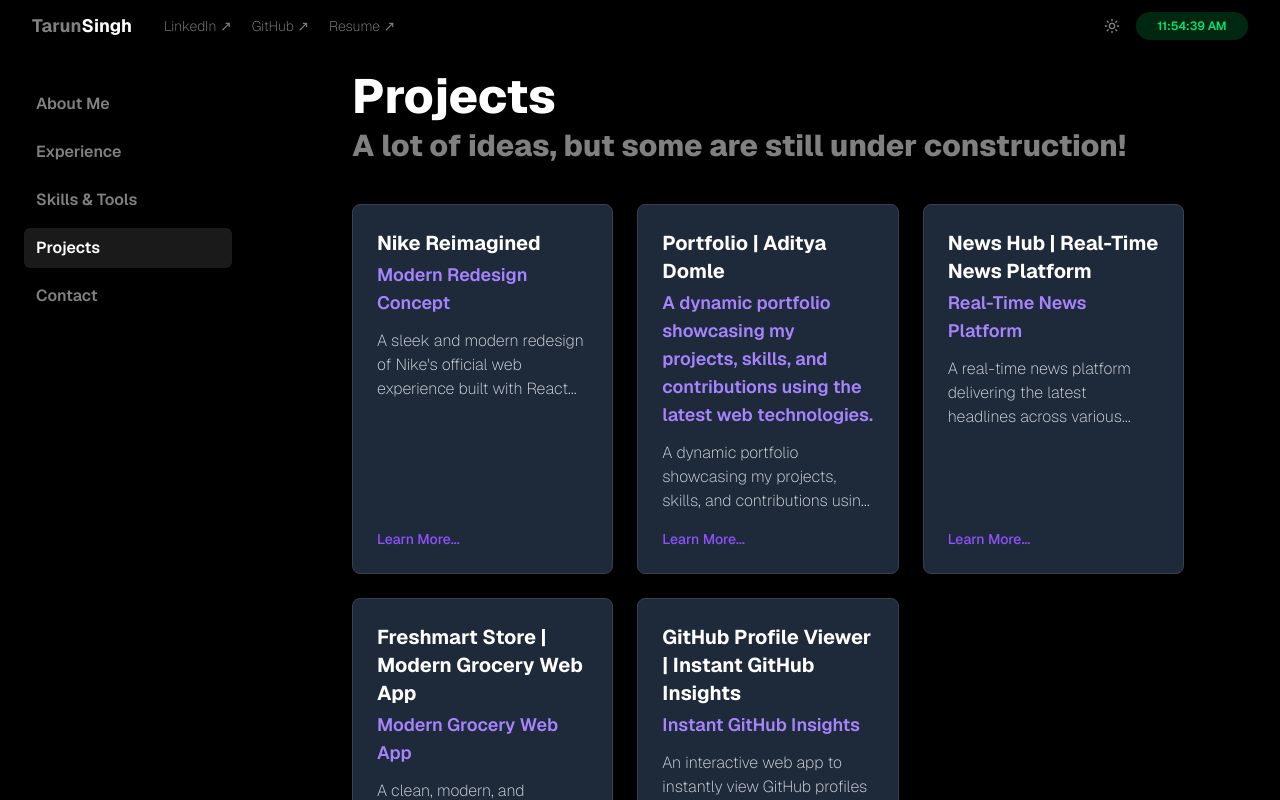
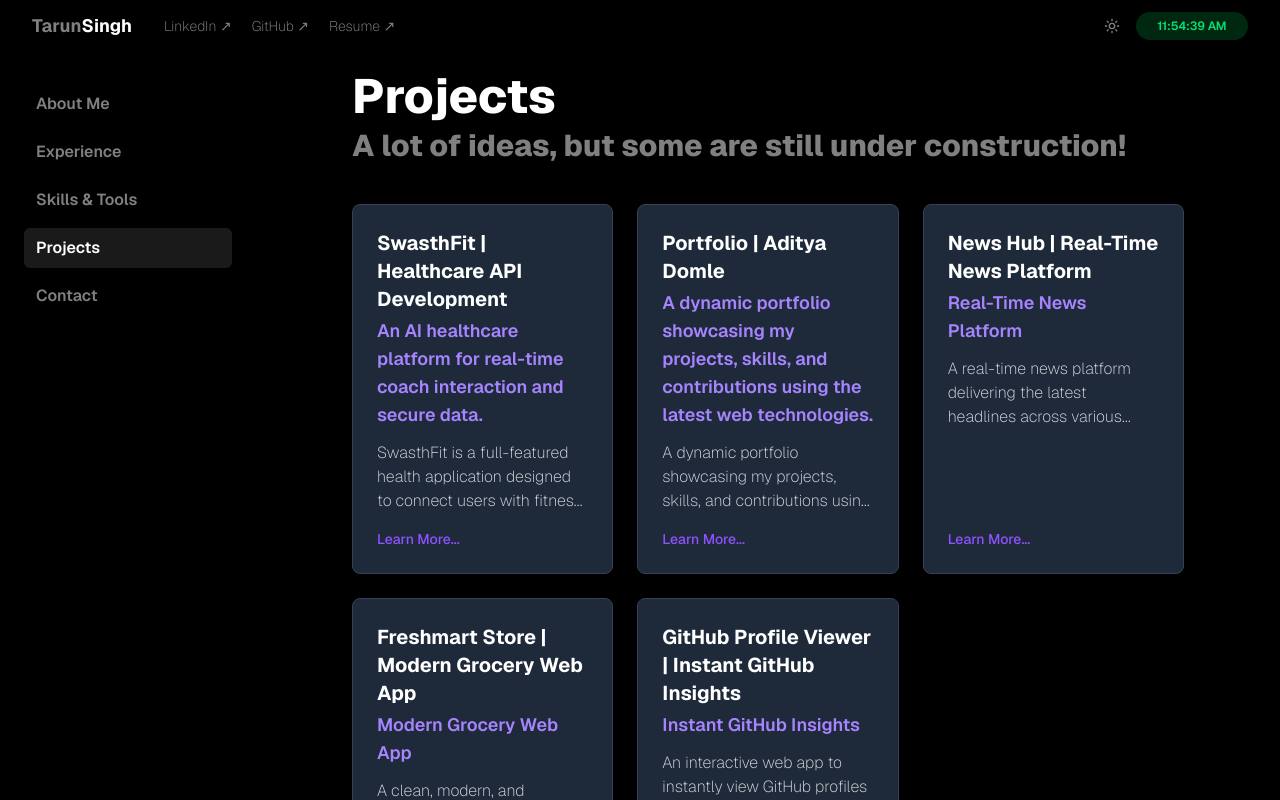
Before and after one commit to Tarunk0201/portfolio2.0, a React (Vite) app: page / in a window 1280 px wide. Both pictures are taken after a click on the button "Projects". Shown: the top 800 px of the page. Built offline with nearby package versions, Linux system fonts and the light colour scheme.

Commit message:
feat: implement project detail view and enhance project selection functionality

```diff
--- a/src/App.jsx
+++ b/src/App.jsx
@@ -9,12 +9,20 @@ import Sidebar from "./component/Sidebar";
 import AboutMe from "./component/AboutMe";
 import SkillsTools from "./component/SkillBadge";
 import Projects from "./component/ProjectCard";
+import ProjectDetail from "./component/ProjectDetail";
 import Experience from "./component/Experience";
 import Footer from "./component/Footer";
 import Contact from "./component/Contact";
 
 export default function App() {
-  const [activeSection, setActiveSection] = useState("About Me");
+  const [activeSection, setActiveSection] = useState(() => {
+    const saved = localStorage.getItem("activeSection");
+    return saved || "About Me";
+  });
+  const [selectedProject, setSelectedProject] = useState(() => {
+    const saved = localStorage.getItem("selectedProject");
+    return saved ? JSON.parse(saved) : null;
+  });
   const [sidebarOpen, setSidebarOpen] = useState(false);
   const [showMobilePopup, setShowMobilePopup] = useState(false);
 
@@ -28,6 +36,18 @@ export default function App() {
   useEffect(() => {
     window.scrollTo({ top: 0, behavior: "smooth" });
   }, [activeSection]);
+
+  useEffect(() => {
+    localStorage.setItem("activeSection", activeSection);
+  }, [activeSection]);
+
+  useEffect(() => {
+    if (selectedProject) {
+      localStorage.setItem("selectedProject", JSON.stringify(selectedProject));
+    } else {
+      localStorage.removeItem("selectedProject");
+    }
+  }, [selectedProject]);
 
   const closePopup = () => {
     setShowMobilePopup(false);
@@ -46,7 +66,19 @@ export default function App() {
       case "About Me":
         return <AboutMe setActiveSection={setActiveSection} />;
       case "Projects":
-        return <Projects setActiveSection={setActiveSection} />;
+        return (
+          <Projects
+            setActiveSection={setActiveSection}
+            setSelectedProject={setSelectedProject}
+          />
+        );
+      case "ProjectDetail":
+        return (
+          <ProjectDetail
+            setActiveSection={setActiveSection}
+            project={selectedProject}
+          />
+        );
       case "Skills & Tools":
         return <SkillsTools setActiveSection={setActiveSection} />;
       case "Experience":
--- a/src/component/ProjectCard.jsx
+++ b/src/component/ProjectCard.jsx
@@ -1,30 +1,64 @@
 import { ArrowLeft, ArrowRight } from "lucide-react";
 
 // Helper component for the individual project card
-const ProjectCard = ({ title, tagline, description, link }) => (
-  <div className="p-6 bg-gray-800 rounded-lg shadow-xl border border-gray-700 hover:border-violet-600 transition-all duration-300 flex flex-col justify-between">
+const ProjectCard = ({ title, tagline, description, onClick }) => (
+  <div
+    className="p-6 bg-gray-800 rounded-lg shadow-xl border border-gray-700 hover:border-violet-600 transition-all duration-300 flex flex-col justify-between cursor-pointer"
+    onClick={onClick}
+  >
     <div>
       <h4 className="text-xl font-bold text-white mb-1">{title}</h4>
       <p className="text-lg font-semibold text-violet-400 mb-3">{tagline}</p>
       <p className="text-gray-300 text-base mb-4 line-clamp-3">{description}</p>
     </div>
-    <a
-      href={link}
-      className="text-sm font-medium text-violet-500 hover:text-violet-400 transition-colors"
-    >
+    <div className="text-sm font-medium text-violet-500 hover:text-violet-400 transition-colors">
       Learn More...
-    </a>
+    </div>
   </div>
 );
 
-export default function Projects({ setActiveSection }) {
+export default function Projects({ setActiveSection, setSelectedProject }) {
   const projects = [
     {
-      title: "Nike Reimagined",
-      tagline: "Modern Redesign Concept",
+      title: "SwasthFit | Healthcare API Development",
+      tagline:
+        "An AI healthcare platform for real-time coach interaction and secure data.",
       description:
-        "A sleek and modern redesign of Nike's official web experience built with React and Tailwind CSS.",
-      link: "#",
+        "SwasthFit is a full-featured health application designed to connect users with fitness professionals and track detailed health metrics. As a core member of the backend team, my primary responsibility was developing and integrating critical APIs for real-time communication, video conferencing, and secure user verification to ensure a reliable and engaging user experience.",
+      link: "",
+      Role: "Backend Developer (Core APIs)",
+      subtitle:
+        "An AI healthcare platform for real-time coach interaction and secure data.",
+      techStack: [
+        "Node.js",
+        "Express",
+        "REST APIs",
+        "Firebase",
+        "Zegocloud",
+        "Edamam API",
+        "HealthKit ",
+        "Veridas.com",
+        "OTP-less Verification",
+      ],
+      features: [
+        "Used Firebase to build a real-time chat API for users and coaches.",
+        "Built secure one-on-one video calling for coaches using Zegocloud.",
+        "Implemented OTP-less backend for faster, frictionless user login.",
+        "Used a third-party API for secure user ID verification at registration.",
+        "Developed APIs to sync nutrition Edamam and steps HealthKit.",
+      ],
+      learnings: [
+        "Gained experience scaling real-time apps using FCM and Firebase.",
+        "Gained experience integrating and sanitizing health APIs Edamam, HealthKit.",
+        "Gained expertise in complex, user-friendly security flows Veridas, OTP-less.",
+      ],
+      challenges: [
+        "Architected chat for high concurrency and low latency.",
+        "Standardized all third-party APIs into one REST API for mobile.",
+        "Optimized secure OTP-less and ID verification for speed.",
+      ],
+      liveLink: "https://play.google.com/store/apps/details?id=com.swasthfit",
+      githubLink: "https://github.com/Tarunk0201/swasthfit.git",
     },
     {
       title: "Portfolio | Aditya Domle",
@@ -33,6 +67,26 @@ export default function Projects({ setActiveSection }) {
       description:
         "A dynamic portfolio showcasing my projects, skills, and contributions using the latest web technologies.",
       link: "#",
+      subtitle:
+        "A dynamic portfolio showcasing my projects, skills, and contributions using the latest web technologies.",
+      techStack: ["React.js", "Tailwind CSS", "Vite", "Framer Motion"],
+      features: [
+        "Dynamic project showcase",
+        "Skills and contributions section",
+        "Responsive design",
+        "Smooth animations",
+      ],
+      learnings: [
+        "Advanced React state management",
+        "Tailwind CSS for styling",
+        "Vite for fast development",
+      ],
+      challenges: [
+        "Optimizing performance for large content",
+        "Ensuring cross-browser compatibility",
+      ],
+      liveLink: "#",
+      githubLink: "#",
     },
     {
       title: "News Hub | Real-Time News Platform",
@@ -40,6 +94,27 @@ export default function Projects({ setActiveSection }) {
       description:
         "A real-time news platform delivering the latest headlines across various categories using the News API.",
       link: "#",
+      subtitle:
+        "A real-time news platform delivering the latest headlines across various categories using the News API.",
+      techStack: ["React.js", "News API", "Tailwind CSS"],
+      features: [
+        "Real-time news updates",
+        "Category-based filtering",
+        "Responsive design",
+        "Search functionality",
+      ],
+      learnings: [
+        "API integration",
+        "State management for dynamic data",
+        "UI/UX for news platforms",
+      ],
+      challenges: [
+        "Handling API rate limits",
+        "Ensuring data freshness",
+        "Optimizing for mobile devices",
+      ],
+      liveLink: "#",
+      githubLink: "#",
     },
     {
       title: "Freshmart Store | Modern Grocery Web App",
@@ -47,6 +122,27 @@ export default function Projects({ setActiveSection }) {
       description:
         "A clean, modern, and responsive grocery store web app built with React, Vite, Redux, and Tailwind CSS.",
       link: "#",
+      subtitle:
+        "A clean, modern, and responsive grocery store web app built with React, Vite, Redux, and Tailwind CSS.",
+      techStack: ["React.js", "Vite", "Redux", "Tailwind CSS"],
+      features: [
+        "Product catalog",
+        "Shopping cart functionality",
+        "User authentication",
+        "Responsive design",
+      ],
+      learnings: [
+        "Redux for state management",
+        "Building e-commerce features",
+        "Vite for build optimization",
+      ],
+      challenges: [
+        "Complex state management",
+        "Ensuring security for payments",
+        "Scalability for product inventory",
+      ],
+      liveLink: "#",
+      githubLink: "#",
     },
     {
       title: "GitHub Profile Viewer | Instant GitHub Insights",
@@ -54,6 +150,27 @@ export default function Projects({ setActiveSection }) {
       description:
         "An interactive web app to instantly view GitHub profiles with clean UI built using HTML, CSS, and JavaScript.",
       link: "#",
+      subtitle:
+        "An interactive web app to instantly view GitHub profiles with clean UI built using HTML, CSS, and JavaScript.",
+      techStack: ["HTML", "CSS", "JavaScript", "GitHub API"],
+      features: [
+        "Profile overview",
+        "Repository listing",
+        "Follower and following counts",
+        "Clean UI design",
+      ],
+      learnings: [
+        "Vanilla JavaScript for DOM manipulation",
+        "API data fetching",
+        "Responsive CSS",
+      ],
+      challenges: [
+        "Handling API errors",
+        "Optimizing for different screen sizes",
+        "Ensuring fast load times",
+      ],
+      liveLink: "#",
+      githubLink: "#",
     },
   ];
 
@@ -77,7 +194,10 @@ export default function Projects({ setActiveSection }) {
             title={project.title}
             tagline={project.tagline}
             description={project.description}
-            link={project.link}
+            onClick={() => {
+              setSelectedProject(project);
+              setActiveSection("ProjectDetail");
+            }}
           />
         ))}
       </div>
--- /dev/null
+++ b/src/component/ProjectDetail.jsx
@@ -0,0 +1,109 @@
+import { ArrowLeft, ArrowUpRight } from "lucide-react";
+
+// Re-usable heading component matching your style
+const SectionHeading = ({ title }) => (
+  <h3 className="text-lg md:text-xl font-semibold opacity-90 mb-4">{title}</h3>
+);
+
+// Re-usable list component matching your style
+const ProjectList = ({ items }) => (
+  <ul className="list-disc list-inside space-y-2">
+    {items.map((item, index) => (
+      <li key={index} className="leading-relaxed opacity-60 max-w-4xl">
+        {item}
+      </li>
+    ))}
+  </ul>
+);
+
+// Main Component
+export default function ProjectDetail({ setActiveSection, project }) {
+  const currentProject = project;
+  return (
+    <section className="min-h-screen dark:text-white text-black flex flex-col justify-start px-8 md:px-16 lg:px-24 py-8">
+      {/* Back Button */}
+      <button
+        onClick={() => setActiveSection("Projects")}
+        className="hover:opacity-100  opacity-50 flex items-center gap-1 font-medium mb-8"
+      >
+        <ArrowLeft size={16} /> Back to projects
+      </button>
+
+      {/* Main Title */}
+      <h2 className="text-3xl md:text-5xl font-extrabold  mb-4">
+        {currentProject.title}
+      </h2>
+
+      {/* Subtitle */}
+      <h3 className="text-lg md:text-2xl font-medium opacity-70  mb-6">
+        {currentProject.subtitle}
+      </h3>
+
+      {/* Main Description */}
+      <p className="md:text-lg opacity-80  max-w-5xl leading-relaxed mb-10">
+        {currentProject.description}
+      </p>
+
+      {/* Tech Stack */}
+      <div className="mb-12">
+        <SectionHeading title="Tech Stack" />
+        <div className="flex flex-wrap gap-3">
+          {currentProject.techStack.map((tech) => (
+            <span
+              key={tech}
+              className="text-sm font-medium px-4 py-1.5 rounded-full bg-gray-800 text-gray-300"
+            >
+              {tech}
+            </span>
+          ))}
+        </div>
+      </div>
+
+      {/* Two-Column Layout */}
+      <div className="grid grid-cols-1 md:grid-cols-2 gap-x-16 gap-y-12">
+        {/* Left Column */}
+        <div className="flex flex-col gap-12">
+          {/* Features */}
+          <div>
+            <SectionHeading title="Features" />
+            <ProjectList items={currentProject.features} />
+          </div>
+          {/* Learnings */}
+          <div>
+            <SectionHeading title="Learnings" />
+            <ProjectList items={currentProject.learnings} />
+          </div>
+        </div>
+
+        {/* Right Column */}
+        <div className="flex flex-col gap-12">
+          {/* Challenges */}
+          <div>
+            <SectionHeading title="Challenges" />
+            <ProjectList items={currentProject.challenges} />
+          </div>
+          {/* Links */}
+          <div>
+            <SectionHeading title="Links" />
+            <div className="flex items-center gap-4">
+              {/* Live Link Button (Styled with violet from your reference) */}
+              <button
+                onClick={() => window.open(currentProject.liveLink, "_blank")}
+                className="inline-flex items-center justify-center text-sm font-semibold px-5 py-2.5 rounded-lg bg-violet-600 hover:bg-violet-700  transition-colors"
+              >
+                Live <ArrowUpRight size={16} className="ml-1.5" />
+              </button>
+              {/* GitHub Link (Styled like your nav links) */}
+              <button
+                onClick={() => window.open(currentProject.githubLink, "_blank")}
+                className="hover:opacity-100  opacity-50 flex items-center gap-1 font-medium transition-opacity"
+              >
+                GitHub <ArrowUpRight size={16} />
+              </button>
+            </div>
+          </div>
+        </div>
+      </div>
+    </section>
+  );
+}
```
